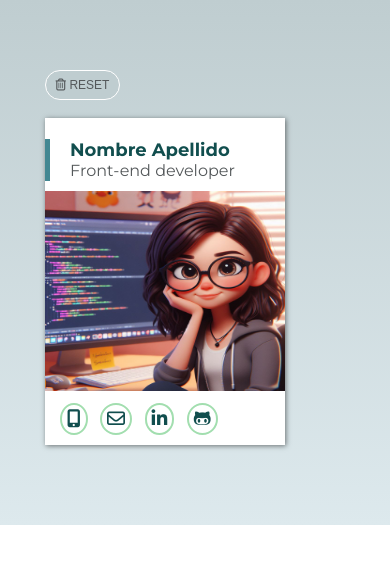
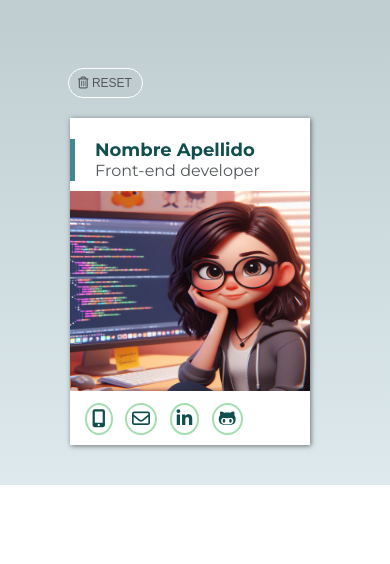
Before and after one commit to Queralt-Chan/Project-promo-V-module-2-team-2, a website built with Vite: page src/index.html in a window 390 px wide. Built offline with nearby package versions, Linux system fonts and the light colour scheme.

Commit message:
layout mobile ok

```diff
--- a/src/index.html
+++ b/src/index.html
@@ -17,6 +17,6 @@
         <load src="./partials/cardPreview.html"/>
       </main>
     </div>
-    <script src="./js/main.js"></script>
+    <script type="text/javascript" src="./js/main.js"></script>
   </body>
 </html>
--- a/src/scss/layout/_cardPreview.scss
+++ b/src/scss/layout/_cardPreview.scss
@@ -1,10 +1,10 @@
 .preview {
   background-image: linear-gradient(to bottom, $silver, $paleGrey);
-  padding-bottom: 40px;
+  height: 80%;
+  padding: 88px 45px 40px 35px;
   display: flex;
   flex-direction: column;
-  align-items: baseline;
-  justify-content: center;
+  align-items: center;
   &__reset{
     height: 30px;
     width: 75px;
@@ -14,16 +14,13 @@
     font-size: 1.2rem;
     color: $gunMetal;
     position: relative;
-    transform: translateY(70px);
+    transform: translate(-85px, -20px);
   }
 }
 .card {
- /* display: flex;
-  flex-direction: column;
-  align-items: flex-start;*/
   width:240px ;
   background-color: $whiteTwo;
-  margin: 88px 35px 40px 45px;
+
   box-shadow: 1px 1px 5px rgba(0, 0, 0, 0.5);
 
   &__data {
@@ -45,12 +42,12 @@
       color: $gunMetal;
     }
   }
-
   &__image {
     width: 100%;
     height: 200px;
   }
 }
+
 .nav {
   width: 100%;
   padding: 10px;
```
Also changed, not shown: src/partials/cardPreview.html (+1 -1 lines).
